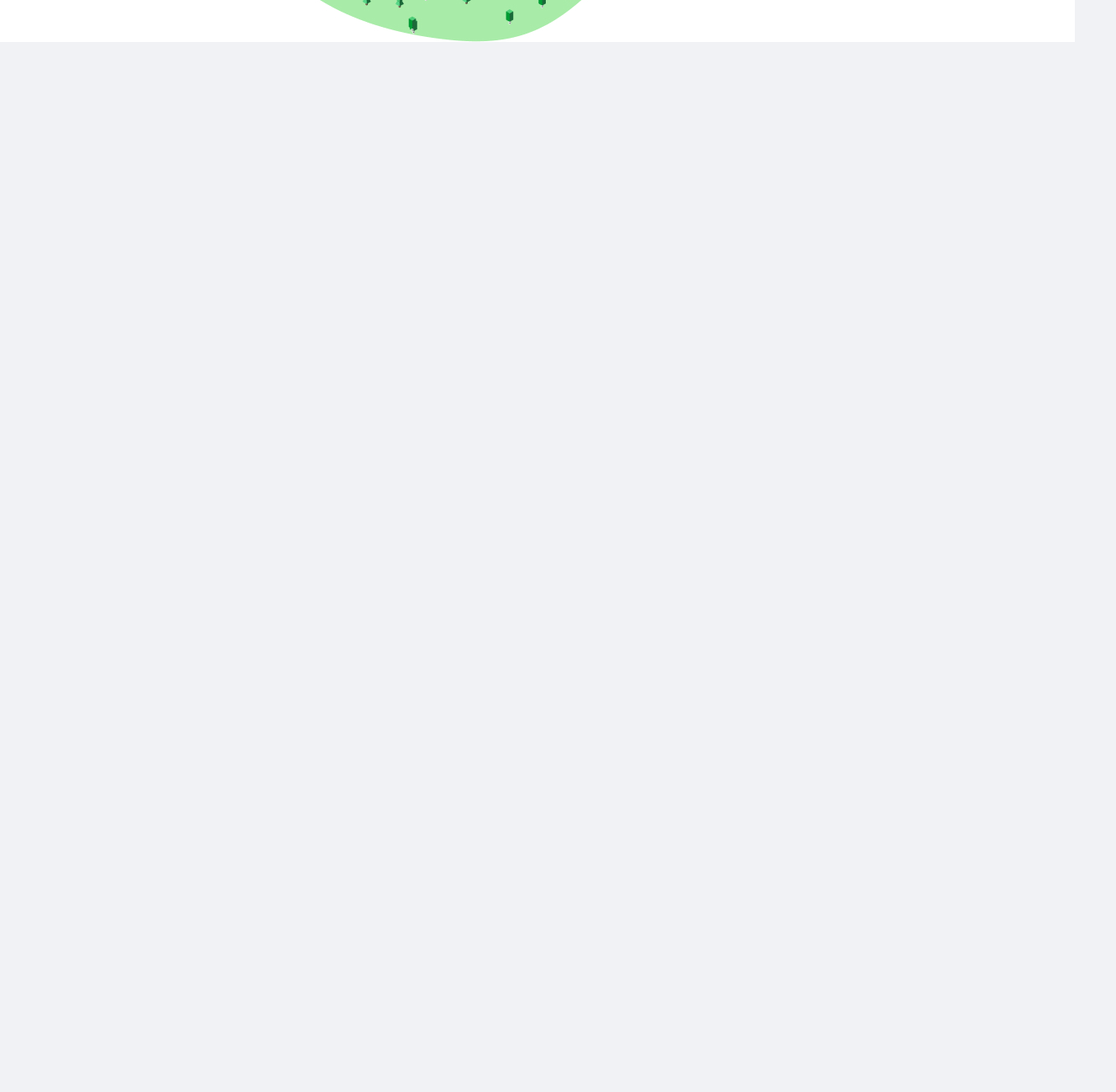
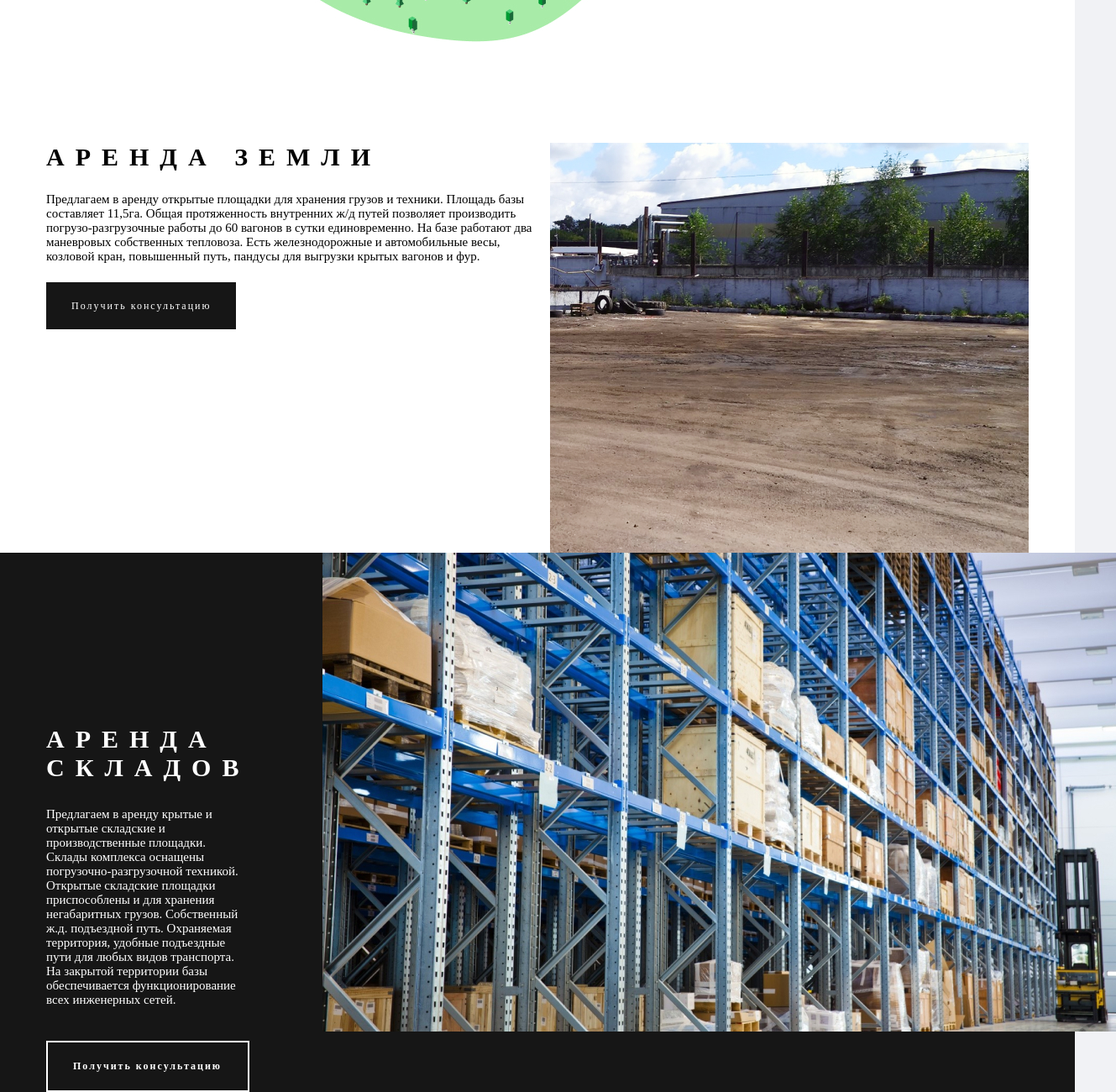
Before and after one commit to Xursand7777/gulp-sass, a website: page app/html/index.html in a window 1280 px wide. Shown: the part 3856-5156 px from the top of the page at 84% size, 1329 px wide, since content can reach past the window. Before the commit the page ends 3906 px from the top, so only its background shows below. Drawn offline with nearby package versions, Linux system fonts and the light colour scheme; files that its build step writes are made by us from their sources; files whose address does not match are found by name.

Commit message:
added new styles and blocks

```diff
--- a/app/html/blocks/rent.html
+++ b/app/html/blocks/rent.html
@@ -0,0 +1,17 @@
+<div class="rent">
+    <div class="container">
+        <div class="rent__location">
+            <div class="rent__description">
+                <h2 class="rent__title">Аренда земли</h2>
+                <p class="rent__text"> Предлагаем в аренду открытые площадки для хранения грузов и техники. Площадь базы составляет 11,5га. Общая протяженность внутренних ж/д путей позволяет производить погрузо-разгрузочные работы до 60 вагонов в сутки единовременно. На базе работают два маневровых
+                    собственных тепловоза. Есть железнодорожные
+                    и автомобильные весы, козловой кран, повышенный
+                    путь, пандусы для выгрузки крытых вагонов и фур.</p>
+                <a class="rent__button" href="#">Получить консультацию</a>
+            </div>
+            <div class="rent__caption">
+                <img class="rent__pic" src="img/rent.jpg" alt="">
+            </div>
+        </div>
+    </div>
+</div>
--- /dev/null
+++ b/app/html/blocks/warehouse.html
@@ -0,0 +1,16 @@
+<div class="warehouse">
+    <div class="container">
+        <div class="warehouse__content">
+            <div class="warehouse__description">
+                <h2 class="warehouse__title">
+                    Аренда складов
+                </h2>
+                <p class="warehouse__text">Предлагаем в аренду крытые и открытые складские и производственные площадки. Склады комплекса оснащены погрузочно-разгрузочной техникой. Открытые складские площадки приспособлены и для хранения негабаритных грузов. Собственный ж.д. подъездной путь. Охраняемая территория, удобные подъездные пути для любых видов транспорта. На закрытой территории базы обеспечивается функционирование всех инженерных сетей.</p>
+                <a class="warehouse__button" href="#">Получить консультацию</a>
+            </div>
+            <div class="warehouse__location">
+                <img class="warehouse__pic" src="img/warehouse.jpg" alt="">
+            </div>
+        </div>
+    </div>
+</div>
--- a/app/html/index.html
+++ b/app/html/index.html
@@ -16,6 +16,7 @@
             @@include('blocks/benefits.html')
             @@include('blocks/map.html')
             @@include('blocks/rent.html')
+            @@include('blocks/warehouse.html')
 
             <!-- подключаем подвал -->
             @@include('blocks/footer.html')
--- a/app/scss/blocks/rent.scss
+++ b/app/scss/blocks/rent.scss
@@ -0,0 +1,48 @@
+.rent{
+  background-color: $white;
+  padding-top: 120px;
+}
+
+.rent__location{
+  display: flex;
+  justify-content: space-between;
+}
+
+.rent__description{
+  width: 50%;
+  margin-right: auto;
+}
+.rent__title{
+  font-size: 30px;
+  font-weight: 800;
+  letter-spacing: 13px;
+  text-transform: uppercase;
+  margin-bottom: 25px;
+}
+
+.rent__text{
+  font-size: 15px;
+  text-align: left;
+  margin-bottom: 40px;
+}
+
+.rent__button{
+  //display: block;
+  color: $white;
+  padding: 21px 30px;
+  background-color: $secondary;
+  text-decoration: none;
+  font-size: 12px;
+  letter-spacing: 2px;
+}
+
+.rent__pic{
+  transition: transform .2s ease-in-out;
+}
+
+.rent__pic:hover{
+  -webkit-box-shadow: -32px 10px 0px 0px rgba(241,242,245,1);
+  -moz-box-shadow: -32px 10px 0px 0px rgba(241,242,245,1);
+   box-shadow: -32px 10px 0px 0px rgba(241,242,245,1);
+   transform: translate(15px, 15px);
+}
--- /dev/null
+++ b/app/scss/blocks/warehouse.scss
@@ -0,0 +1,48 @@
+.warehouse{
+  background-color: $secondary;
+  //position: relative;
+}
+
+.warehouse__content{
+  display: flex;
+
+
+}
+
+.warehouse__description{
+  margin-right: 87px;
+  padding-top: 205px;
+}
+
+.warehouse__title{
+  font-size: 30px;
+  font-weight: 700;
+  letter-spacing: 13px;
+  color: $white;
+  text-transform: uppercase;
+  margin-bottom: 30px;
+}
+
+.warehouse__text{
+  font-size: 15px;
+  color: $white;
+  margin-bottom: 40px;
+}
+
+.warehouse__button{
+  display: block;
+  font-size: 12px;
+  font-weight: 700;
+  letter-spacing: 2px;
+  padding: 21px 30px;
+  text-decoration: none;
+  color: $white;
+  border: 2px solid $white;
+}
+
+.warehouse__location{
+}
+
+.warehouse__pic{
+
+}
--- a/app/scss/main.scss
+++ b/app/scss/main.scss
@@ -15,3 +15,4 @@
 @import "blocks/number";
 @import "blocks/map";
 @import "blocks/rent";
+@import "blocks/warehouse";
```
Also changed, not shown: docs/index.html (+33 -1 lines), app/img/rent.jpg (added), app/img/warehouse.jpg (added), docs/css/main.css, docs/img/rent.jpg (added), docs/img/warehouse.jpg (added).
